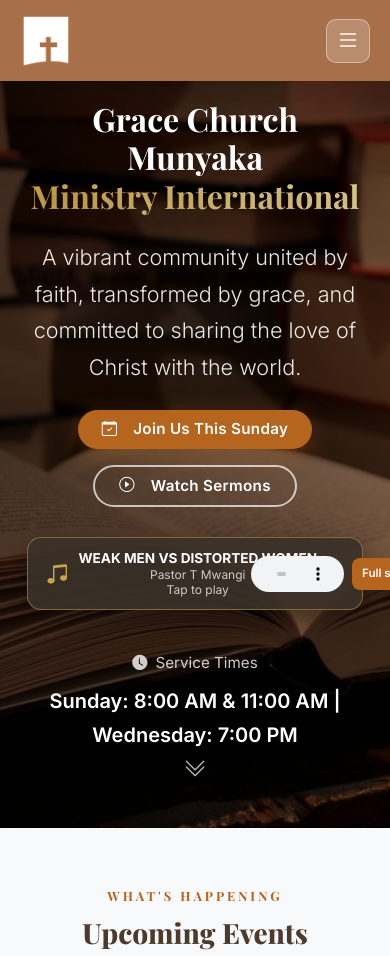
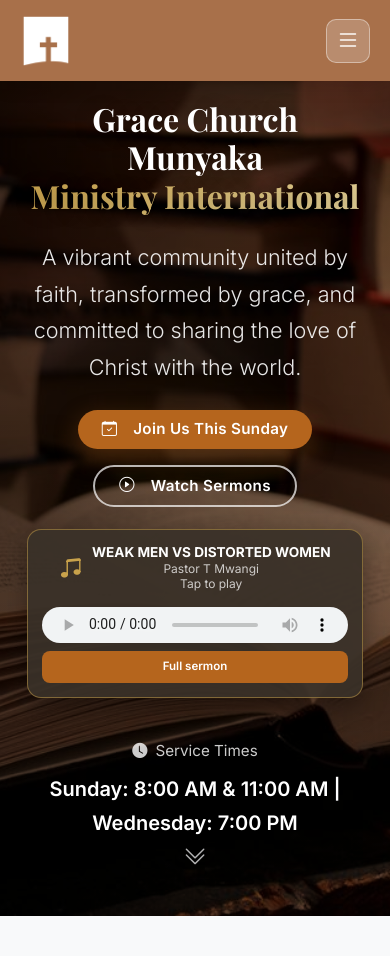
Before and after one commit to mbuguam443/grace-church, a Django app: page / in a window 390 px wide. Shown: the top 956 px of the page. Run offline with Django 4.2, Linux system fonts and the light colour scheme; data comes from the database, SQL or seed files in the repository; data that the repository does not hold is empty.

Commit message:
Audio player: stack vertically on phones to avoid overflow

```diff
--- a/templates/public/home.html
+++ b/templates/public/home.html
@@ -344,7 +344,7 @@
     .gc-audio-info strong { font-size: .85rem; font-family: 'Inter', sans-serif; white-space: nowrap; overflow: hidden; text-overflow: ellipsis; }
     .gc-audio-info span { font-size: .75rem; opacity: .75; }
     .gc-audio-mode { color: var(--gold, #C9A24B); font-weight: 600; opacity: 1; }
-    .gc-audio-controls { display: flex; align-items: center; gap: 8px; }
+    .gc-audio-controls { display: flex; align-items: center; gap: 8px; min-width: 0; }
     .gc-audio-controls button {
         background: var(--accent, #B5651D); color: #fff; border: 0;
         padding: 6px 10px; border-radius: 8px; font-size: .72rem; font-weight: 600;
@@ -353,9 +353,11 @@
     .gc-audio-controls button:hover { opacity: .9; }
     #gcHomeAudio { height: 36px; width: 200px; flex-shrink: 0; }
     @media (max-width: 575px) {
-        .gc-audio-player { flex-wrap: wrap; text-align: center; }
-        .gc-audio-info { flex: 1; }
+        .gc-audio-player { flex-direction: column; align-items: stretch; width: 100%; max-width: 100%; margin: 22px auto 0; padding: 14px; }
+        .gc-audio-info { justify-content: center; }
+        .gc-audio-controls { flex-direction: column; width: 100%; }
         #gcHomeAudio { width: 100%; }
+        .gc-audio-controls button { width: 100%; }
     }
 </style>
 <script>
```
